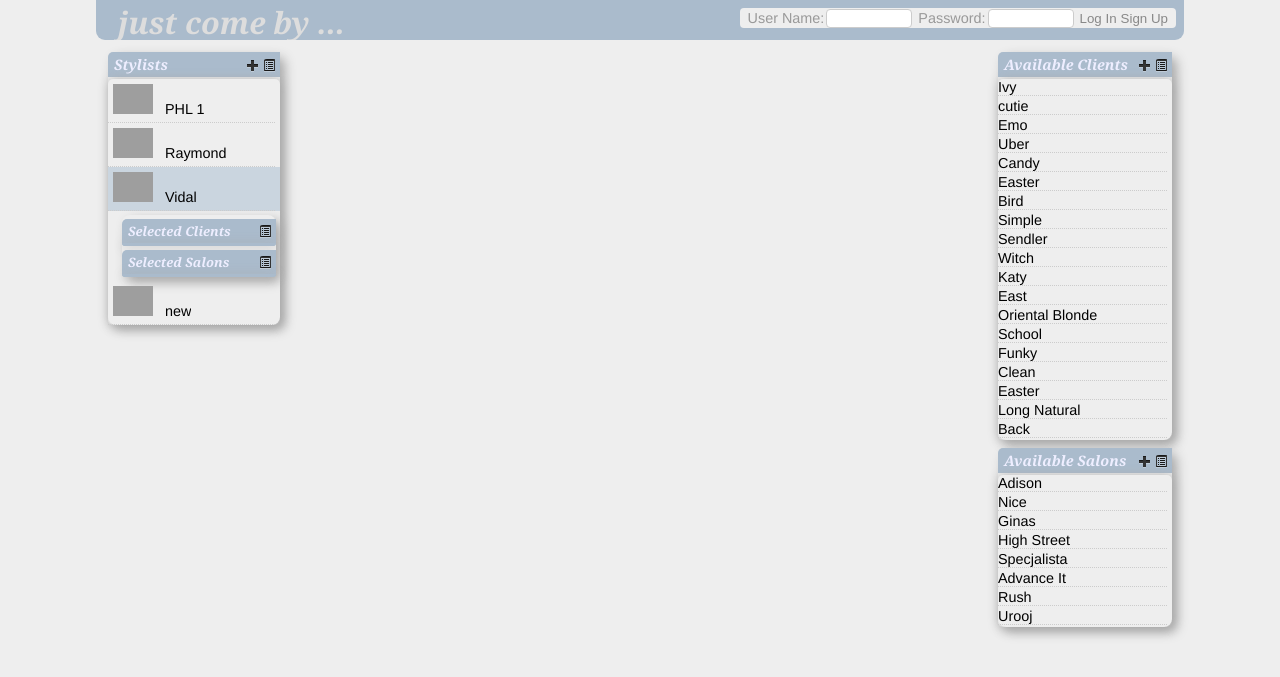
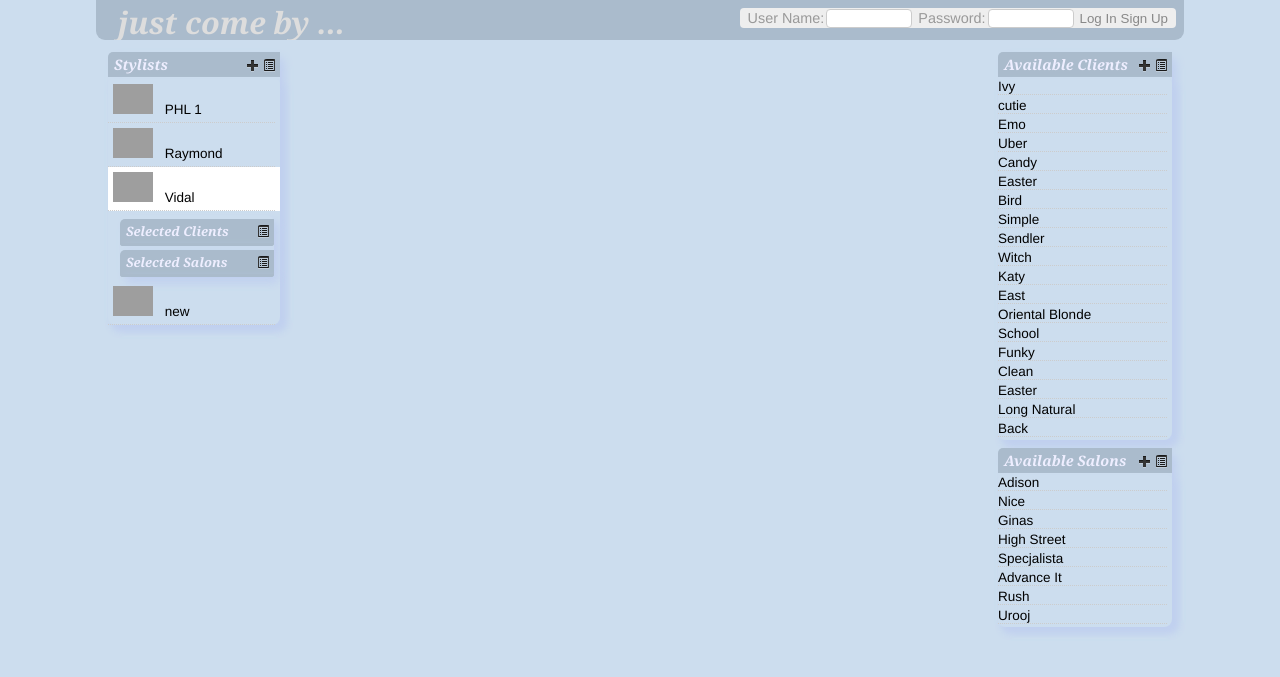
Before and after one commit to jarek707/cmsPane, a PHP site: page / in a window 1280 px wide. Shown: the top 677 px of the page. Run offline with PHP 8.4, Linux system fonts and the light colour scheme; data comes from the database, SQL or seed files in the repository; data that the repository does not hold is empty; grey boxes are pictures that could not be loaded.

Commit message:
... quick push ...

```diff
--- a/css/style.css
+++ b/css/style.css
@@ -3,7 +3,7 @@
 }
 body {
   min-width: 490px;
-  background: #eee;
+  background: #ccddee;
   margin: 0;
   padding: 0;
   font-family: Helvetica;
@@ -195,6 +195,7 @@ div[cms-pane] .inlineWrapper > *,
 cms-pane .inlineWrapper > * {
   float: right;
   max-width: 90%;
+  margin-right: 6px;
 }
 div[cms-pane] .inlineWrapper div[cms-pane],
 cms-pane .inlineWrapper div[cms-pane],
@@ -369,7 +370,7 @@ cms-pane ul.dataContent {
   -ms-border-radius: 5px;
   -o-border-radius: 5px;
   border-radius: 5px;
-  box-shadow: 1px 1px 11px #aaa;
+  box-shadow: 5px 5px 8px #c0d0ef;
   float: left;
   font-size: 0.9em;
   margin: 0 0 0px 0;
@@ -398,6 +399,7 @@ cms-pane ul.dataContent li.row div.item p {
   margin: 0;
   padding: 0;
   overflow-x: auto;
+  font-size: 0.94em;
 }
 div[cms-pane] ul.dataContent li.row .buttons,
 cms-pane ul.dataContent li.row .buttons {
@@ -418,7 +420,7 @@ cms-pane ul.dataContent li.row .buttons > div {
   -ms-border-radius: 3px;
   -o-border-radius: 3px;
   border-radius: 3px;
-  box-shadow: -1px 2px 11px #778899;
+  box-shadow: 5px 5px 8px #c0d0ef;
 }
 div[cms-pane] ul.dataContent li.row .buttons > input,
 cms-pane ul.dataContent li.row .buttons > input {
@@ -519,7 +521,7 @@ div[cms-pane] ul.dataContent li.row:hover,
 cms-pane ul.dataContent li.row:hover,
 div[cms-pane] ul.dataContent li.row.selected,
 cms-pane ul.dataContent li.row.selected {
-  background: #cad5df;
+  background: #fff;
 }
 div[cms-pane] ul.dataContent li.row > .item,
 cms-pane ul.dataContent li.row > .item {
@@ -625,7 +627,7 @@ cms-pane[rel="m-1-out"] ul.dataContent li.row div[p-img] img {
   -ms-border-radius: 8px;
   -o-border-radius: 8px;
   border-radius: 8px;
-  box-shadow: 5px 5px 11px #aaa;
+  box-shadow: 5px 5px 8px #c0d0ef;
 }
 .box.inside {
   margin-left: 12px;
@@ -637,7 +639,7 @@ detail {
   float: left;
   padding: 0;
   margin: 0;
-  width: 99%;
+  width: 98%;
 }
 detail img {
   width: 96%;
--- a/js/controllers.js
+++ b/js/controllers.js
@@ -389,7 +389,7 @@ angular.module('app.directiveScopes', ['app.gridConf'])
                         $scope.clk = function() {
                             angular.element('detail').html('').show();;
                             angular.element('detail').append(
-                                '<div class="box" style="width:99%">' +
+                                '<div class="box">' +
                                 '<input type="button" onclick="$(this).parent().html(\'\').hide();" style="position:relative; margin:12px 12px 0 12px; float:right;" value="close"></input>' +
                                 '<div style="margin:12px 12px 0 12px;">' + $scope.workRow.left + '</div>' +
                                 '<img src="' + $scope.workRow.right + '"></img>' +
@@ -405,7 +405,7 @@ angular.module('app.directiveScopes', ['app.gridConf'])
                         $scope.clk = function() {
                             angular.element('detail').html('').show();
                             angular.element('detail').append(
-                                '<div class="box" style="width:99%">' +
+                                '<div class="box">' +
                                 '<input type="button" onclick="$(this).parent().html(\'\').hide();" style="position:relative; margin:12px 12px 0 12px; float:right;" value="close"></input>' +
                                 '<div style="margin:12px 12px 0 12px;">' + $scope.workRow.left + '</div>' +
                                 '<img src="' + $scope.workRow.right + '"></img>' +
```
Also changed, not shown: css/app.less (+16 -7 lines).
